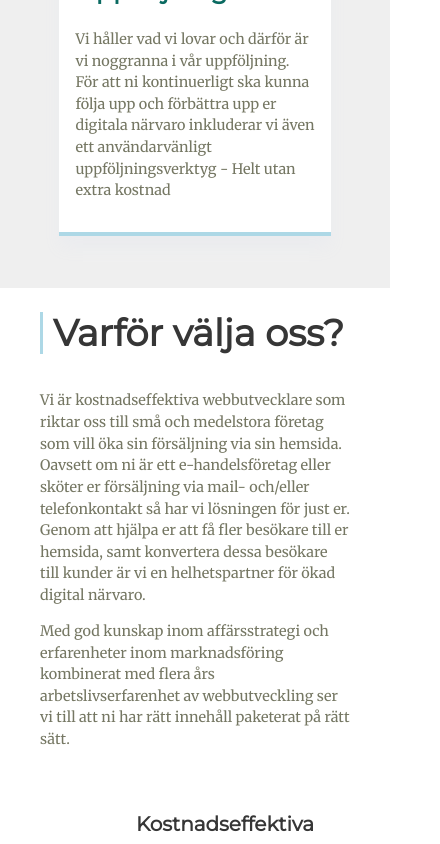
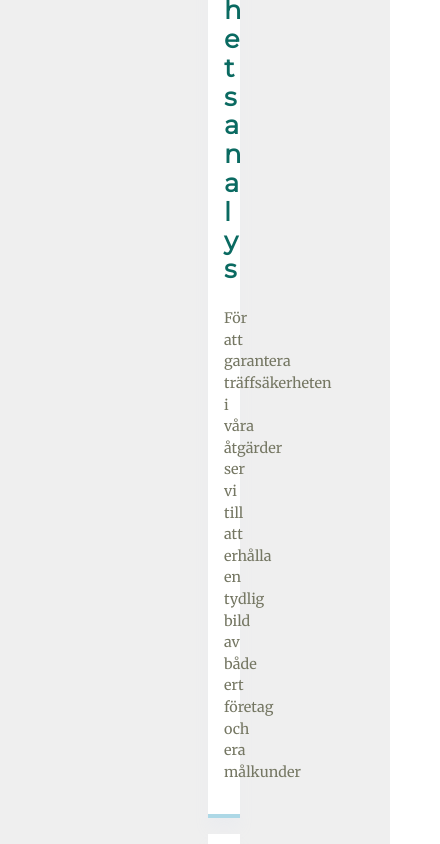
Before and after one commit to codebyjonas/digitalframgang.com, a React (Create React App) app: page / in a window 390 px wide. Shown: the part 2316-3160 px from the top of the page, 440 px wide, since content can reach past the window. Built offline with nearby package versions, Linux system fonts and the light colour scheme.

Commit message:
aligned center for nils

```diff
--- a/src/App.scss
+++ b/src/App.scss
@@ -35,6 +35,9 @@ $footer-padding: 12rem;
 // Buttons
 $control-radius: 1000000px;
 $button-padding-horizontal: 1.5rem;
+
+// Gap
+$gap: 180px;
 
 .button {
     font-size: 1rem;
--- a/src/components/How.js
+++ b/src/components/How.js
@@ -2,7 +2,7 @@ import React from 'react'
 
 const How = () => (
     <section className='section is-medium'>
-        <div className='container'>
+        <div className='container is-fluid'>
             <h2 className='title is-1'>Så går det till</h2>
             <h3 className='subtitle is-2'>
                 Vi tar hand om allt, ni bestämmer själva hur mycket ni vill
--- a/src/components/Why.js
+++ b/src/components/Why.js
@@ -28,7 +28,7 @@ const Why = () => (
         name='why-us'
         className='section is-medium why-section'
     >
-        <div id='why-text-container' className='container'>
+        <div id='why-text-container' className='container is-fluid'>
             <div className='columns is-8 is-variable is-desktop'>
                 <div className='column'>
                     <h2 className='title is-1 has-blue-sidebar'>
--- a/src/style/services.scss
+++ b/src/style/services.scss
@@ -5,18 +5,9 @@
 }
 
 #services {
-    padding-left: 6vw;
-    padding-right: 6vw;
     background-color: #efefef;
 }
 .icon {
     height: 2rem;
     width: 2rem;
 }
-
-@media only screen and (max-width: 1050px) {
-    #services{
-        padding-left: 6vw;
-        padding-right: 6vw;
-    }
-}
--- a/src/style/why.scss
+++ b/src/style/why.scss
@@ -23,8 +23,6 @@
 }
 
 #why-text-container {
-    margin-left: 3rem;
-    margin-right: 3rem;
     max-width: 100%;
 
     .columns .is-two-third {
```
